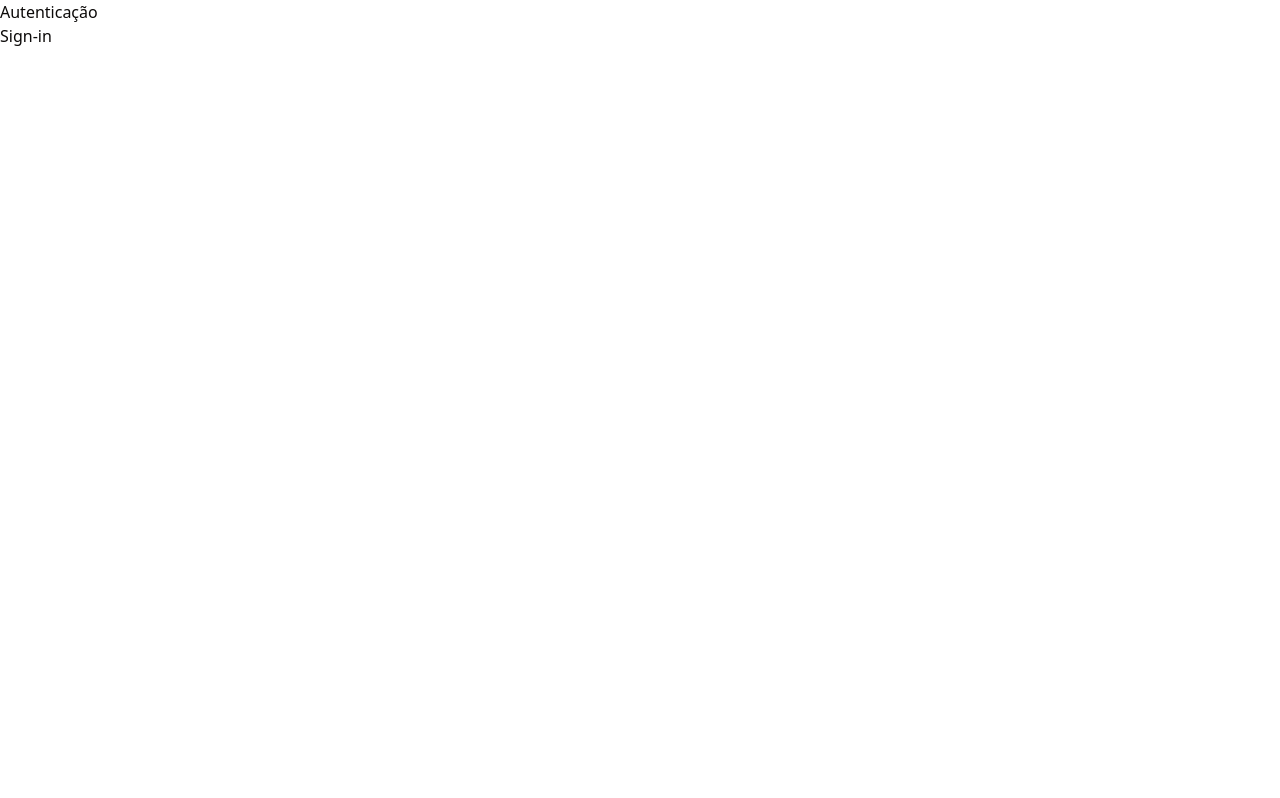
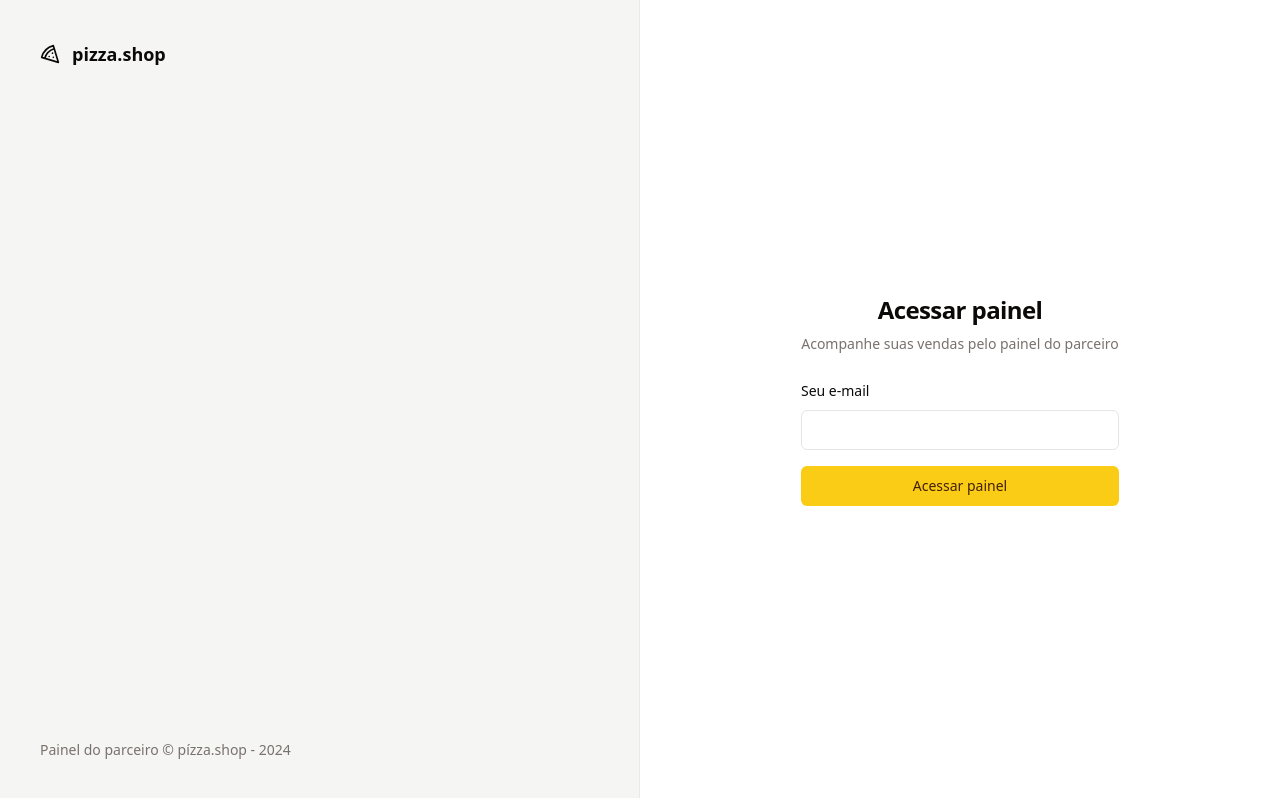
Before and after one commit to lucian-af/laf.pizza.shop, a React (Vite) app: page /signin in a window 1280 px wide. Built offline with nearby package versions, Linux system fonts and the light colour scheme.

Commit message:
feat(login): adiciona estrutura html;

```diff
--- a/src/pages/_layouts/auth.tsx
+++ b/src/pages/_layouts/auth.tsx
@@ -1,11 +1,21 @@
+import { Pizza } from 'lucide-react'
 import { Outlet } from 'react-router-dom'
 
 export function AuthLayout() {
   return (
-    <div>
-      <h1>Autenticação</h1>
+    <div className="grid min-h-screen grid-cols-2">
+      <div className="flex h-full flex-col justify-between border-r border-foreground/5 bg-muted p-10 text-muted-foreground">
+        <div className="flex items-center gap-3 text-lg text-foreground">
+          <Pizza className="h-5 w-5" />
+          <span className="font-semibold">pizza.shop</span>
+        </div>
 
-      <div>
+        <footer className="text-sm">
+          Painel do parceiro &copy; pízza.shop - {new Date().getFullYear()}
+        </footer>
+      </div>
+
+      <div className="flex flex-col items-center justify-center">
         <Outlet />
       </div>
     </div>
--- a/src/pages/auth/sign-in.tsx
+++ b/src/pages/auth/sign-in.tsx
@@ -1,10 +1,35 @@
+import { Button } from '@components/ui/button'
+import { Input } from '@components/ui/input'
+import { Label } from '@components/ui/label'
 import { Helmet } from 'react-helmet-async'
 
 export function SignIn() {
   return (
     <>
       <Helmet title="Login" />
-      <h1>Sign-in</h1>
+      <div className="p-8">
+        <div className="flex w-[350px] flex-col justify-center gap-6">
+          <div className="flex flex-col gap-2 text-center">
+            <h1 className="text-2xl font-semibold tracking-tight">
+              Acessar painel
+            </h1>
+            <p className="text-sm text-muted-foreground">
+              Acompanhe suas vendas pelo painel do parceiro
+            </p>
+          </div>
+
+          <form className="space-y-4 px-4">
+            <div className="space-y-2">
+              <Label htmlFor="email">Seu e-mail</Label>
+              <Input id="email" type="email" />
+            </div>
+
+            <Button className="w-full" type="submit">
+              Acessar painel
+            </Button>
+          </form>
+        </div>
+      </div>
     </>
   )
 }
```
